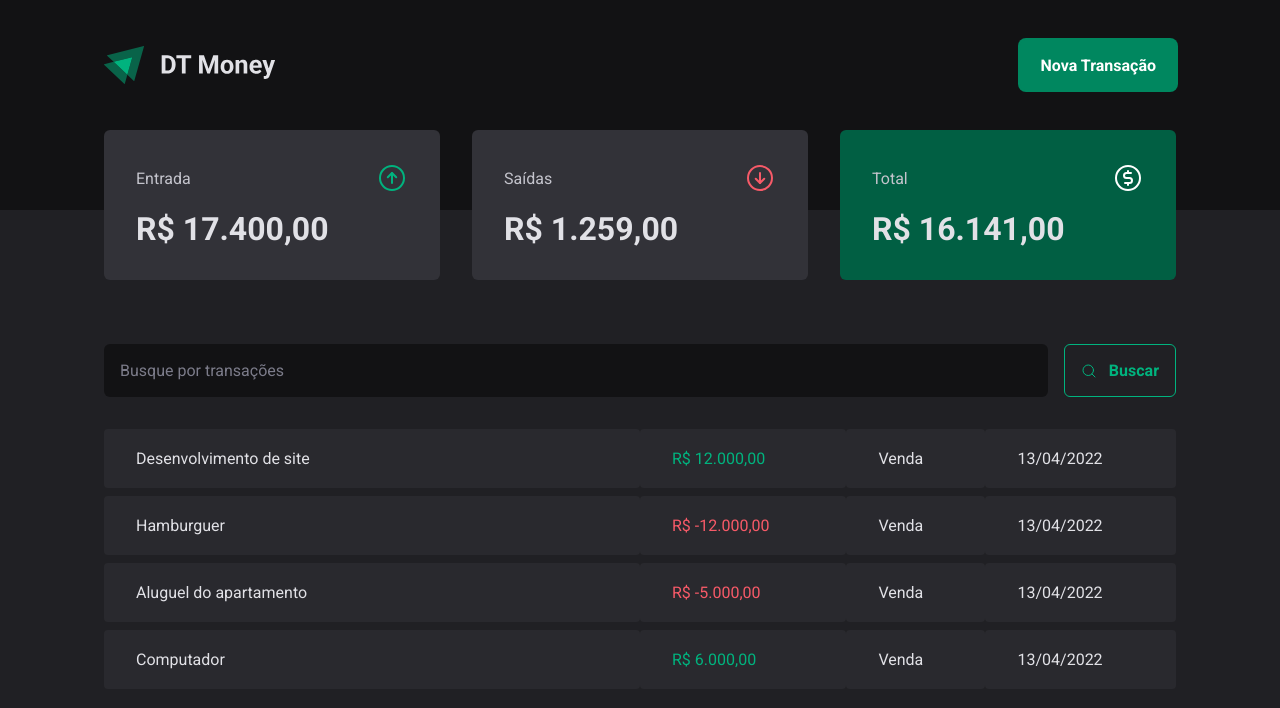
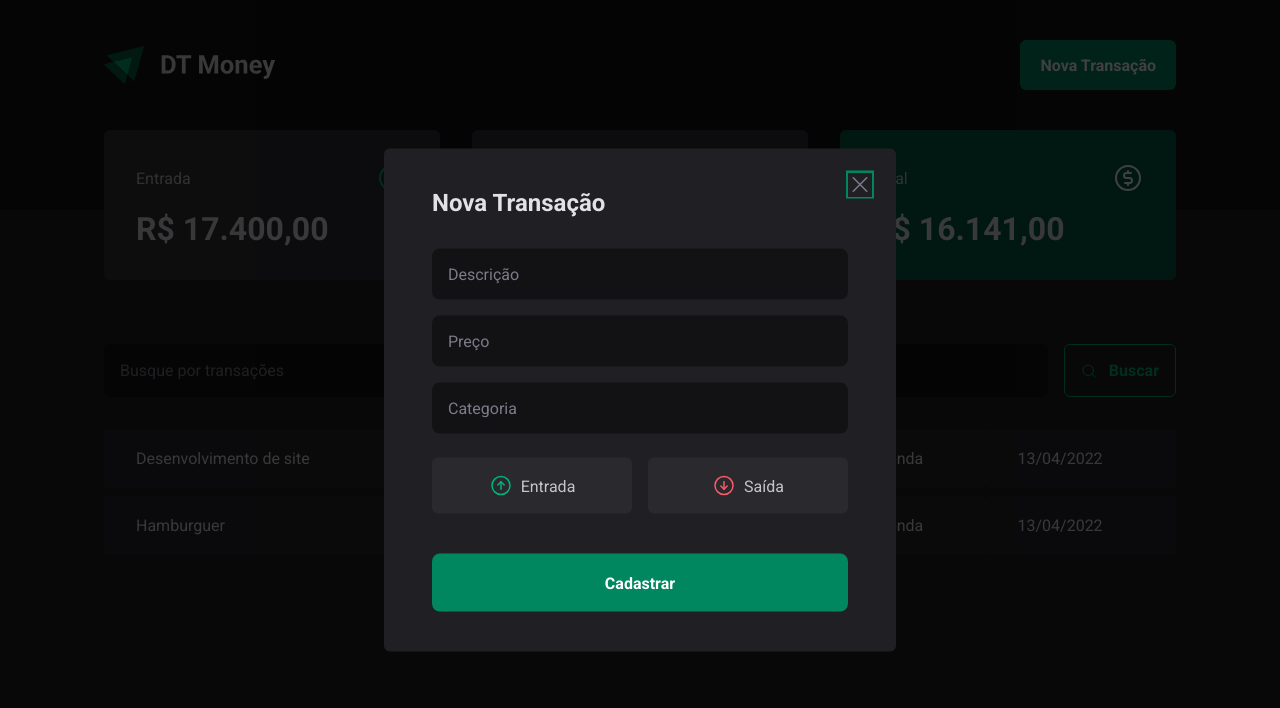
Before and after one commit to aldineifranco/03-dt-money, a React (Vite) app: page / in a window 1280 px wide. Both pictures are taken after a click on the button "Nova Transação". Shown: the top 708 px of the page. Built offline with nearby package versions, Linux system fonts and the light colour scheme.

Commit message:
feature(components and pages)Add NewTransictionModal

```diff
--- a/package.json
+++ b/package.json
@@ -9,6 +9,7 @@
     "preview": "vite preview"
   },
   "dependencies": {
+    "@radix-ui/react-dialog": "^1.0.4",
     "phosphor-react": "^1.4.1",
     "react": "^18.2.0",
     "react-dom": "^18.2.0",
--- a/src/components/Header/index.tsx
+++ b/src/components/Header/index.tsx
@@ -1,12 +1,25 @@
 import { HeaderContainer, HeaderContent, NewTransactionButton } from "./styles";
 import Logo from '../../assets/logo.svg';
+import * as Dialog from '@radix-ui/react-dialog';
+import { XCircle } from 'phosphor-react';
+import { NewTransactionModal } from "../NewTransactionModal";
 
 export function Header() {
   return (
     <HeaderContainer>
       <HeaderContent>
         <img src={Logo} />
-        <NewTransactionButton>Nova Transação</NewTransactionButton>
+
+        <Dialog.Root>
+          <Dialog.Trigger asChild>
+            <NewTransactionButton>Nova Transação</NewTransactionButton>
+          </Dialog.Trigger>
+
+          <NewTransactionModal />
+
+
+        </Dialog.Root>
+
       </HeaderContent>
     </HeaderContainer>
   )
--- /dev/null
+++ b/src/components/NewTransactionModal/index.tsx
@@ -0,0 +1,42 @@
+import { CloseButton, Content, Overlay, TransactionType, TransactionTypeButton } from "./styles"
+import { X, ArrowCircleUp, ArrowCircleDown } from 'phosphor-react';
+import * as Dialog from '@radix-ui/react-dialog';
+
+export const NewTransactionModal = () => {
+  return (
+
+    <Dialog.Portal>
+      <Overlay />
+      <Content>
+        <Dialog.Title>Nova Transação</Dialog.Title>
+
+        <CloseButton>
+          <X size={24} />
+        </CloseButton>
+
+        <form action="">
+          <input type="text" placeholder="Descrição" required />
+          <input type="number" placeholder="Preço" required />
+          <input type="text" placeholder="Categoria" required />
+
+          <TransactionType>
+            <TransactionTypeButton variant="income">
+              <ArrowCircleUp size={24} />
+              Entrada
+            </TransactionTypeButton>
+            <TransactionTypeButton variant="outcome">
+              <ArrowCircleDown size={24} />
+              Saída
+            </TransactionTypeButton>
+          </TransactionType>
+
+          <button type="submit">
+            Cadastrar
+          </button>
+        </form>
+
+      </Content>
+    </Dialog.Portal>
+
+  )
+}
--- /dev/null
+++ b/src/components/NewTransactionModal/styles.ts
@@ -0,0 +1,112 @@
+import styled from 'styled-components';
+import * as Dialog from "@radix-ui/react-dialog";
+
+export const Overlay = styled(Dialog.Overlay)`
+  position: fixed;
+  width: 100vw;
+  height: 100vh;
+  inset: 0;
+  background: rgba(0, 0, 0, 0.75);
+`;
+
+export const Content = styled(Dialog.Content)`
+  min-width: 32rem;
+  border-radius: 6px;
+  padding: 2.5rem 3rem;
+  background-color: ${({ theme }) =>
+    theme["gray-800"]};
+
+  position: fixed;
+  top: 50%;
+  left: 50%;
+  transform: translate(-50%, -50%);
+
+  form {
+    margin-top: 2rem;
+    display: flex;
+    flex-direction: column;
+    gap: 1rem;
+
+    input {
+      border-radius: 8px;
+      padding: 1rem;
+      border: 0;
+      background-color: ${({ theme }) =>
+        theme["gray-900"]};
+      color: ${({ theme }) => theme["gray-300"]};
+
+      &::placeholder {
+        color: ${({ theme }) =>
+          theme["gray-500"]};
+      }
+    }
+
+    button[type="submit"] {
+      height: 58px;
+      border-radius: 8px;
+      padding: 0 1.25rem;
+      margin-top: 1.5rem;
+      background-color: ${({ theme }) =>
+        theme["green-500"]};
+      color: ${({ theme }) => theme["white"]};
+      border: 0;
+      cursor: pointer;
+      font-weight: bold;
+      transition: background-color 0.2s;
+
+      &:hover {
+        background-color: ${({ theme }) =>
+          theme["green-700"]};
+      }
+    }
+  }
+`;
+
+export const CloseButton = styled(Dialog.Close)`
+  position: absolute;
+  background-color: transparent;
+  border: 0;
+  top: 1.5rem;
+  right: 1.5rem;
+  cursor: pointer;
+  color: ${({ theme }) => theme["gray-500"]};
+  line-height: 0;
+`;
+
+export const TransactionType = styled.div`
+  display: grid;
+  grid-template-columns: repeat(2, 1fr);
+  gap: 1rem;
+  margin-top: 0.5rem;
+`;
+
+interface TransactionTypeButtonProps {
+  variant: 'income' | 'outcome';
+}
+
+export const TransactionTypeButton = styled.button<TransactionTypeButtonProps>`
+  background-color: ${({ theme }) =>
+    theme["gray-700"]};
+  color: ${({ theme }) => theme["gray-300"]};
+  border: 0;
+  padding: 1rem;
+  display: flex;
+  align-items: center;
+  justify-content: center;
+  gap: 0.5rem;
+  border-radius: 6px;
+  cursor: pointer;
+  transition: background-color 0.2s;
+
+  svg {
+    color: ${({ theme, variant }) =>
+      variant === "income"
+        ? theme["green-300"]
+        : theme["red-300"]};
+  }
+
+  &:hover {
+    background-color: ${({ theme }) =>
+      theme["gray-600"]};
+  }
+`;
--- a/src/pages/Transactions/index.tsx
+++ b/src/pages/Transactions/index.tsx
@@ -34,26 +34,7 @@
               <td>Venda</td>
               <td>13/04/2022</td>
             </tr>
-            <tr>
-              <td width="50%">Aluguel do apartamento</td>
-              <td>
-                <PriceHighLight variant="outcome">
-                  R$ -5.000,00
-                </PriceHighLight>
-              </td>
-              <td>Venda</td>
-              <td>13/04/2022</td>
-            </tr>
-            <tr>
-              <td width="50%">Computador</td>
-              <td>
-                <PriceHighLight variant="income">
-                  R$ 6.000,00
-                </PriceHighLight>
-              </td>
-              <td>Venda</td>
-              <td>13/04/2022</td>
-            </tr>
+
           </tbody>
         </TransactionsTable>
       </TransactionsContainer>
```
Also changed, not shown: 1 other file (tests, documents, lock files or other folders).
